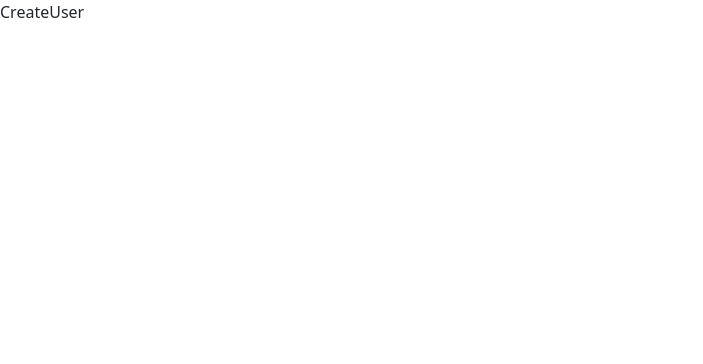
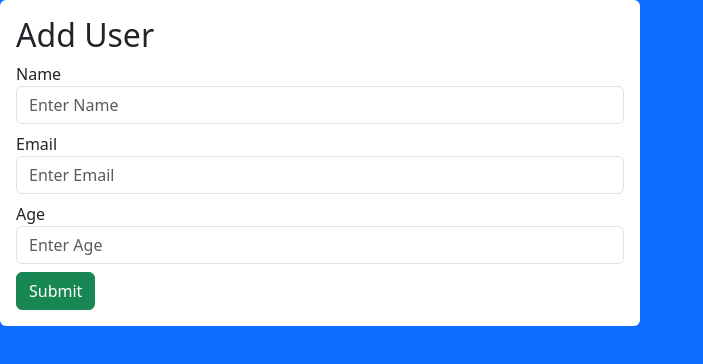
Before and after one commit to syednameerahmed18/CRUD, a React (Vite) app in the folder client/: page /create in a window 1280 px wide. Shown: the top 364 px of the page, without its empty margins (0-703 px from the left). Built offline with nearby package versions, Linux system fonts and the light colour scheme.

Commit message:
second commit

```diff
--- a/client/src/CreateUser.jsx
+++ b/client/src/CreateUser.jsx
@@ -2,7 +2,26 @@
 
 function CreateUser() {
   return (
-    <div>CreateUser</div>
+    <div className='d flex vh-100 bg-primary justify-content-center align-items-center'>
+        <div className='w-50 bg-white rounded p-3'>
+            <form>
+                <h2>Add User</h2>
+                <div className='mb-2'>
+                    <label htmlFor=''>Name</label>
+                    <input type='text' placeholder='Enter Name' className='form-control'></input>
+                </div>
+                <div className='mb-2'>
+                    <label htmlFor=''>Email</label>
+                    <input type='text' placeholder='Enter Email' className='form-control'></input>
+                </div>
+                <div className='mb-2'>
+                    <label htmlFor=''>Age</label>
+                    <input type='text' placeholder='Enter Age' className='form-control'></input>
+                </div>
+                <button className='btn btn-success'>Submit</button>
+            </form>
+        </div>
+    </div>
   )
 }
 
```
